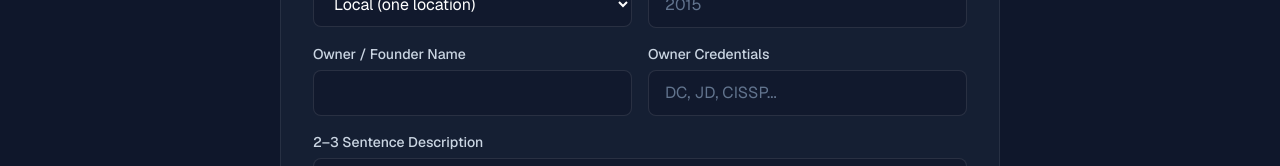
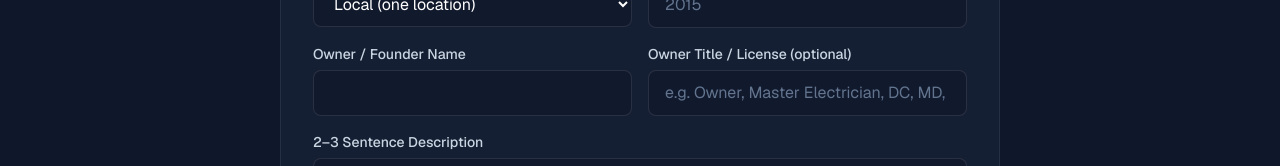
Before and after one commit to thadpaschall1-ctrl/fdm-platform, a Next.js app: page /onboarding in a window 1280 px wide. Shown: the part 579-745 px from the top of the page. Built offline with nearby package versions, Linux system fonts and the light colour scheme; no server answers.

Commit message:
copy: rename Owner Credentials to Owner Title/License with plain-English examples

```diff
--- a/components/onboarding/onboarding-form.tsx
+++ b/components/onboarding/onboarding-form.tsx
@@ -171,7 +171,7 @@ export default function OnboardingForm() {
         </select></Field>
         <Field label="Year Established"><input className={input} value={form.year_established} onChange={e => upd("year_established", e.target.value)} placeholder="2015" /></Field>
         <Field label="Owner / Founder Name"><input className={input} value={form.owner_name} onChange={e => upd("owner_name", e.target.value)} /></Field>
-        <Field label="Owner Credentials"><input className={input} value={form.owner_credentials} onChange={e => upd("owner_credentials", e.target.value)} placeholder="DC, JD, CISSP..." /></Field>
+        <Field label="Owner Title / License (optional)"><input className={input} value={form.owner_credentials} onChange={e => upd("owner_credentials", e.target.value)} placeholder="e.g. Owner, Master Electrician, DC, MD, Licensed Contractor #12345" /></Field>
         <Field label="2–3 Sentence Description" full><textarea rows={3} className={`${input} resize-none`} value={form.short_description} onChange={e => upd("short_description", e.target.value)} placeholder="What you do, who you serve, why clients pick you." /></Field>
       </Section>
 
```
